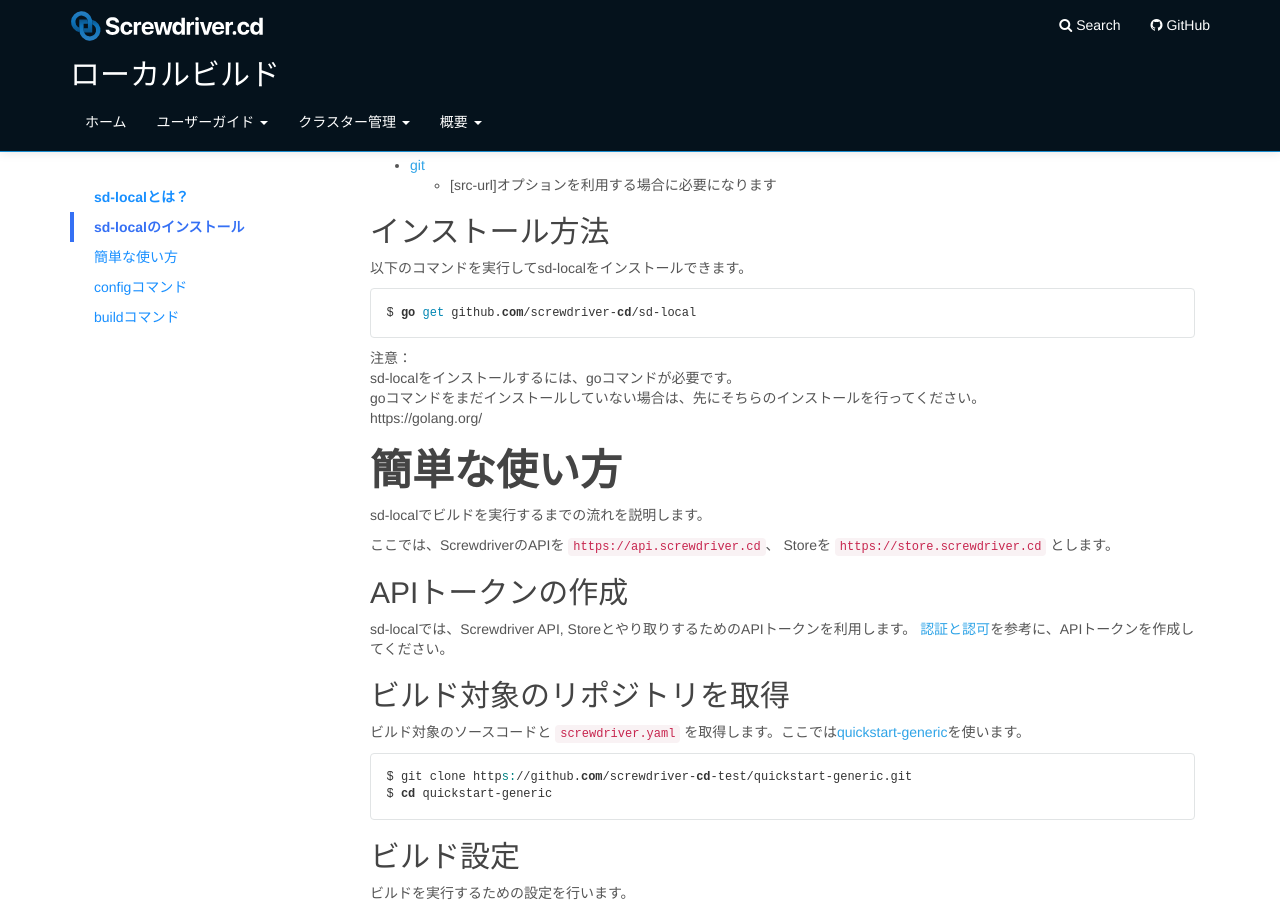
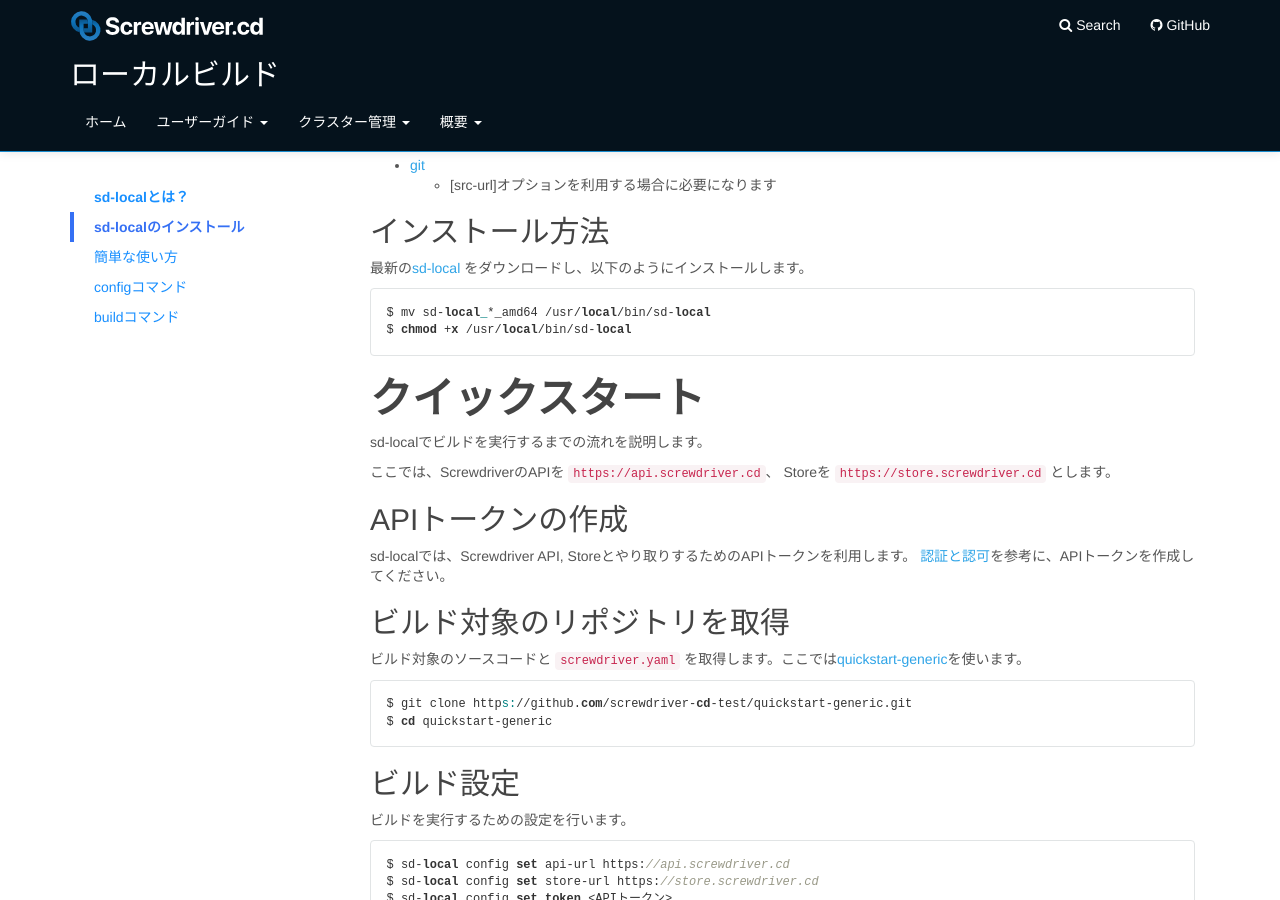
Before and after one commit to screwdriver-cd/guide, a Jekyll site: the page built from docs/ja/user-guide/local.md, in a window 1280 px wide and 900 px high, scrolled down 332 px. Built offline with Jekyll 4.4.1, drawn with Linux system fonts in a browser that asks for light colours.

````diff
--- a/docs/ja/user-guide/local.md
+++ b/docs/ja/user-guide/local.md
@@ -28,18 +28,14 @@ sd-local実行には以下のコマンドが必要になります
   - [src-url]オプションを利用する場合に必要になります
 
 ## インストール方法
+最新の[sd-local](https://github.com/screwdriver-cd/sd-local/releases) をダウンロードし、以下のようにインストールします。
 
-以下のコマンドを実行してsd-localをインストールできます。
 ```bash
-$ go get github.com/screwdriver-cd/sd-local
+$ mv sd-local_*_amd64 /usr/local/bin/sd-local
+$ chmod +x /usr/local/bin/sd-local
 ```
 
-注意：
-sd-localをインストールするには、goコマンドが必要です。
-goコマンドをまだインストールしていない場合は、先にそちらのインストールを行ってください。
-https://golang.org/
-
-# 簡単な使い方
+# クイックスタート
 sd-localでビルドを実行するまでの流れを説明します。
 
 ここでは、ScrewdriverのAPIを `https://api.screwdriver.cd`、 Storeを `https://store.screwdriver.cd` とします。
````
Also changed, not shown: docs/user-guide/local.md (+4 -9 lines).
